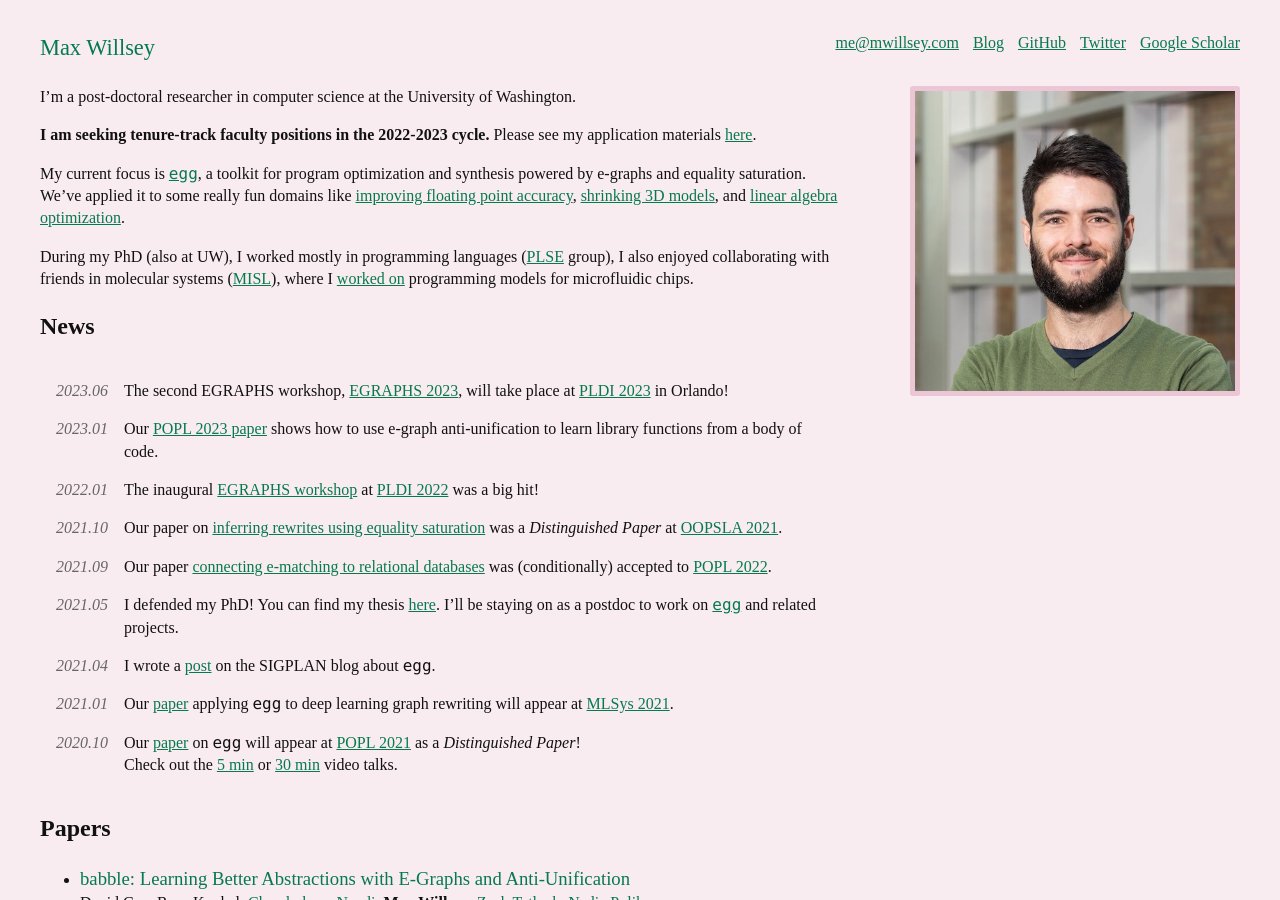
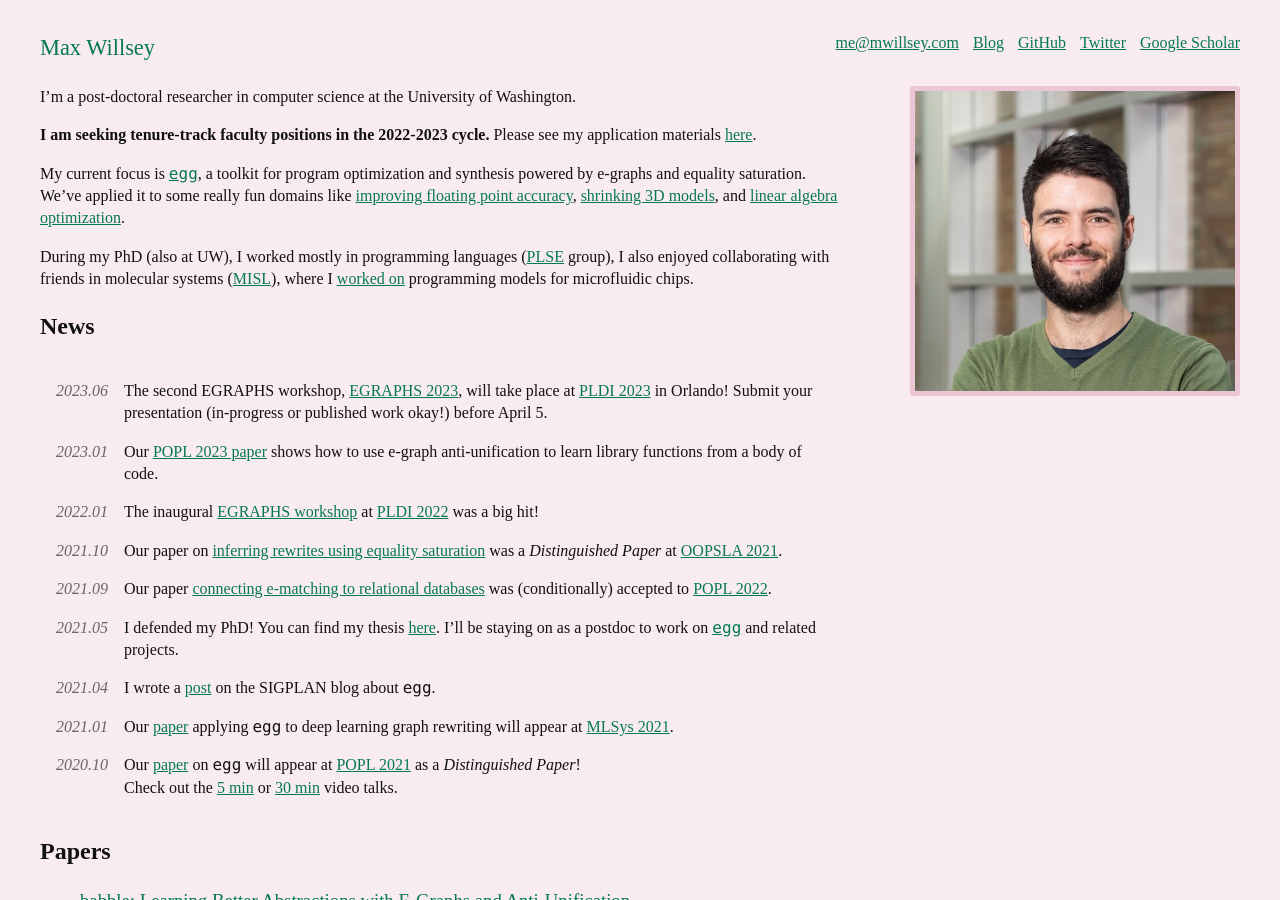
Before and after one commit to mwillsey/mwillsey.github.io, a Jekyll site: the page built from index.md, in a window 1280 px wide and 900 px high. Built offline with Jekyll 4.4.1, drawn with Linux system fonts in a browser that asks for light colours.

Commit message:
Add e-graphs note

```diff
--- a/index.md
+++ b/index.md
@@ -43,6 +43,7 @@ where I [worked on][Puddle] programming models for microfluidic chips.
 - <time>2023.06</time>
   The second EGRAPHS workshop, [EGRAPHS 2023](https://pldi23.sigplan.org/home/egraphs-2023),
   will take place at [PLDI 2023](https://pldi23.sigplan.org/) in Orlando!
+  Submit your presentation (in-progress or published work okay!) before April 5.
 - <time>2023.01</time>
   Our [POPL 2023 paper](/papers/babble) shows how to use e-graph anti-unification to
   learn library functions from a body of code.
```
